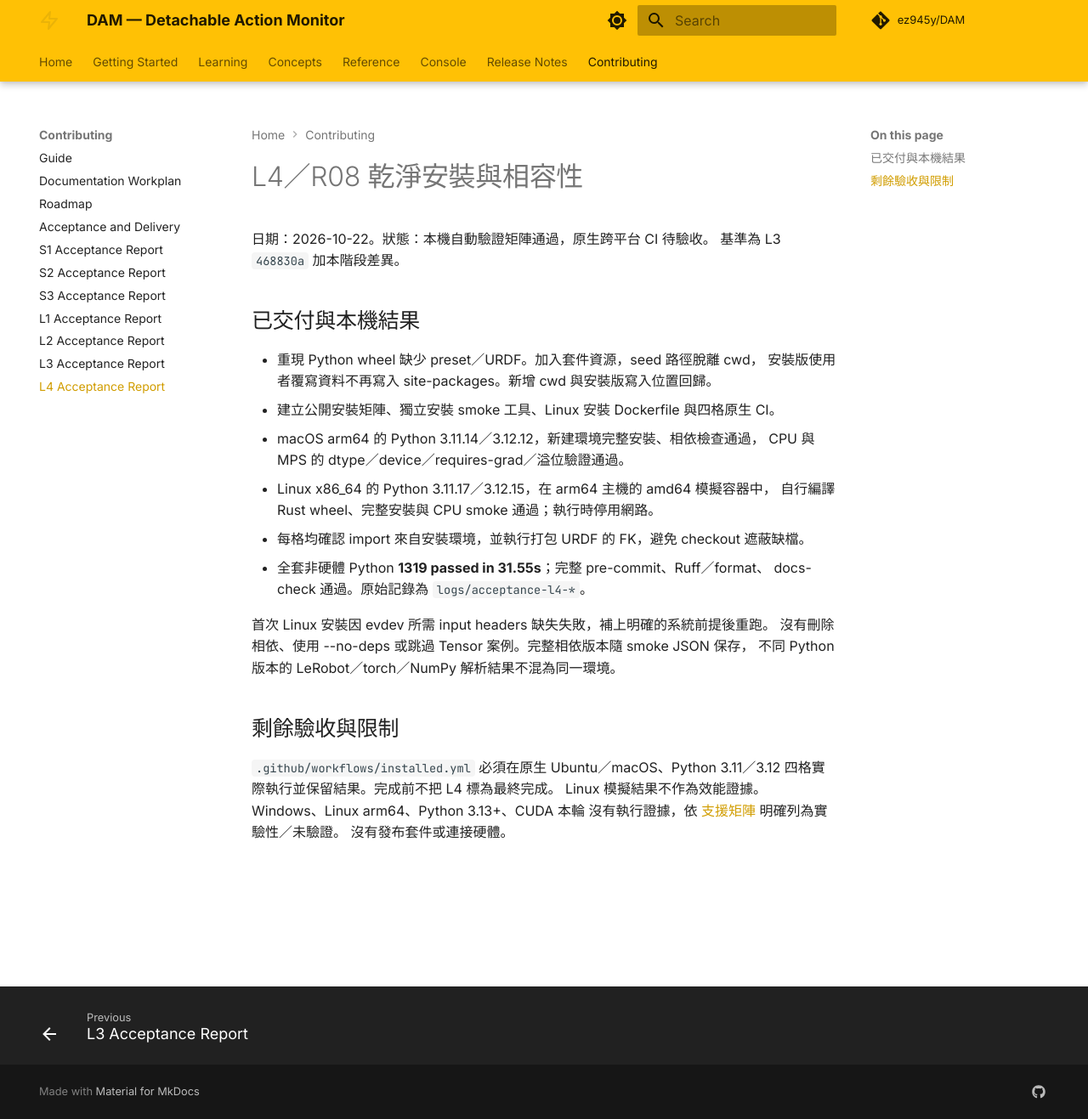
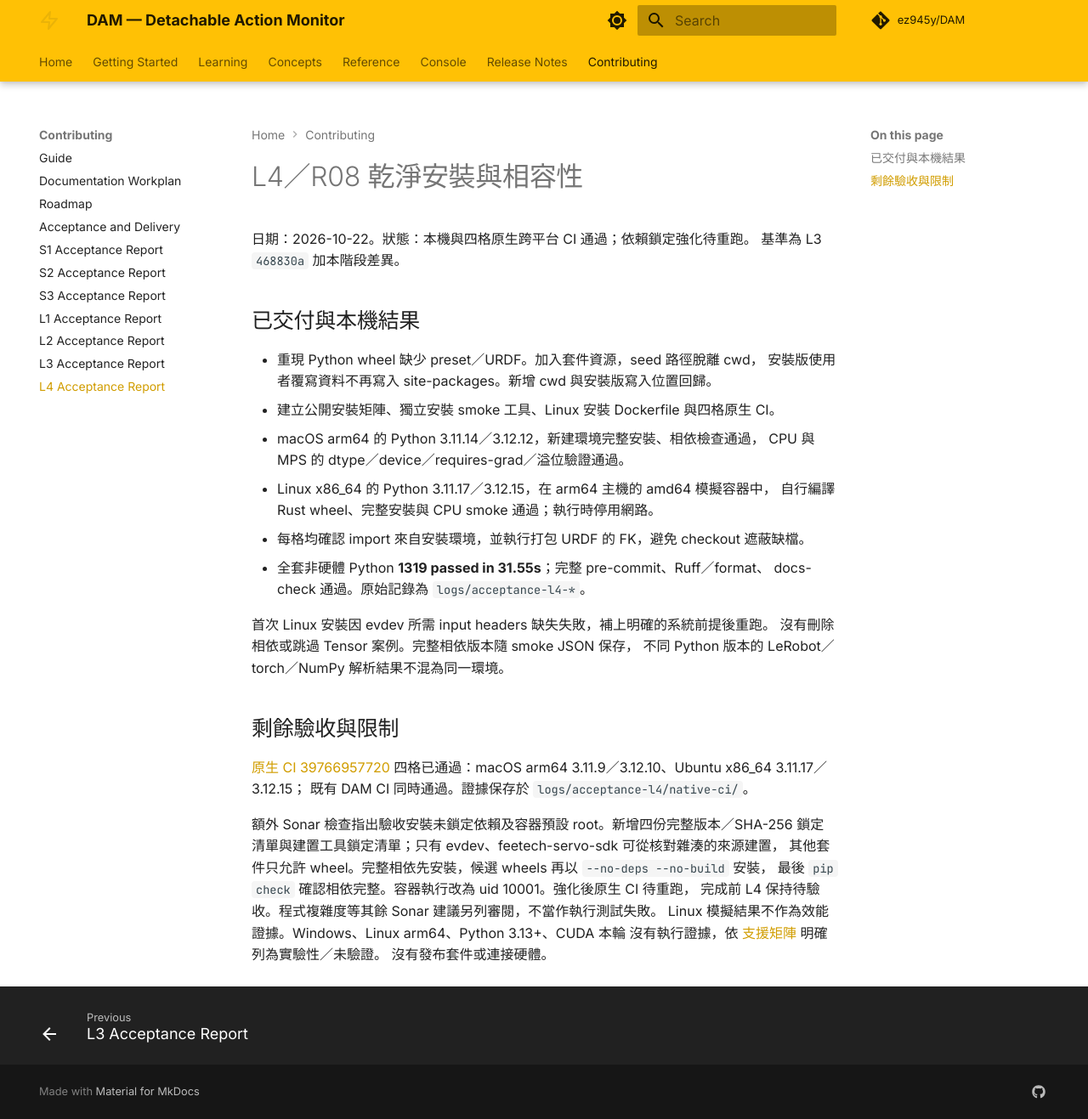
Before and after one commit to ez945y/DAM, an MkDocs documentation site: the page built from docs/acceptance-l4.md, in a window 1280 px wide and 1317 px high. Shown: the whole window at 85% size. Built offline with MkDocs 1.6.1 and Material for MkDocs 9.7.7, drawn with Linux system fonts in a browser that asks for light colours; comment, search, counter and statistics services are not loaded.

Commit message:
build: lock acceptance dependencies and run containers without root

```diff
--- a/docs/acceptance-l4.md
+++ b/docs/acceptance-l4.md
@@ -1,6 +1,6 @@
 # L4／R08 乾淨安裝與相容性
 
-日期：2026-10-22。狀態：本機自動驗證矩陣通過，原生跨平台 CI 待驗收。
+日期：2026-10-22。狀態：本機與四格原生跨平台 CI 通過；依賴鎖定強化待重跑。
 基準為 L3 `468830a` 加本階段差異。
 
 ## 已交付與本機結果
@@ -17,13 +17,20 @@
   docs-check 通過。原始記錄為 `logs/acceptance-l4-*`。
 
 首次 Linux 安裝因 evdev 所需 input headers 缺失失敗，補上明確的系統前提後重跑。
-沒有刪除相依、使用 --no-deps 或跳過 Tensor 案例。完整相依版本隨 smoke JSON 保存，
+沒有刪除相依或跳過 Tensor 案例。完整相依版本隨 smoke JSON 保存，
 不同 Python 版本的 LeRobot／torch／NumPy 解析結果不混為同一環境。
 
 ## 剩餘驗收與限制
 
-`.github/workflows/installed.yml` 必須在原生 Ubuntu／macOS、Python 3.11／3.12
-四格實際執行並保留結果。完成前不把 L4 標為最終完成。
+[原生 CI 39766957720](https://github.com/ez945y/DAM/actions/runs/39766957720)
+四格已通過：macOS arm64 3.11.9／3.12.10、Ubuntu x86_64 3.11.17／3.12.15；
+既有 DAM CI 同時通過。證據保存於 `logs/acceptance-l4/native-ci/`。
+
+額外 Sonar 檢查指出驗收安裝未鎖定依賴及容器預設 root。新增四份完整版本／SHA-256
+鎖定清單與建置工具鎖定清單；只有 evdev、feetech-servo-sdk 可從核對雜湊的來源建置，
+其他套件只允許 wheel。完整相依先安裝，候選 wheels 再以 `--no-deps --no-build` 安裝，
+最後 `pip check` 確認相依完整。容器執行改為 uid 10001。強化後原生 CI 待重跑，
+完成前 L4 保持待驗收。程式複雜度等其餘 Sonar 建議另列審閱，不當作執行測試失敗。
 Linux 模擬結果不作為效能證據。Windows、Linux arm64、Python 3.13+、CUDA 本輪
 沒有執行證據，依 [支援矩陣](installation-matrix.md) 明確列為實驗性／未驗證。
 沒有發布套件或連接硬體。
```
Also changed, not shown: claude-progress.md (+6 -0 lines), docs/installation-matrix.md (+3 -1 lines), session-handoff.md (+6 -0 lines), 13 other files.
